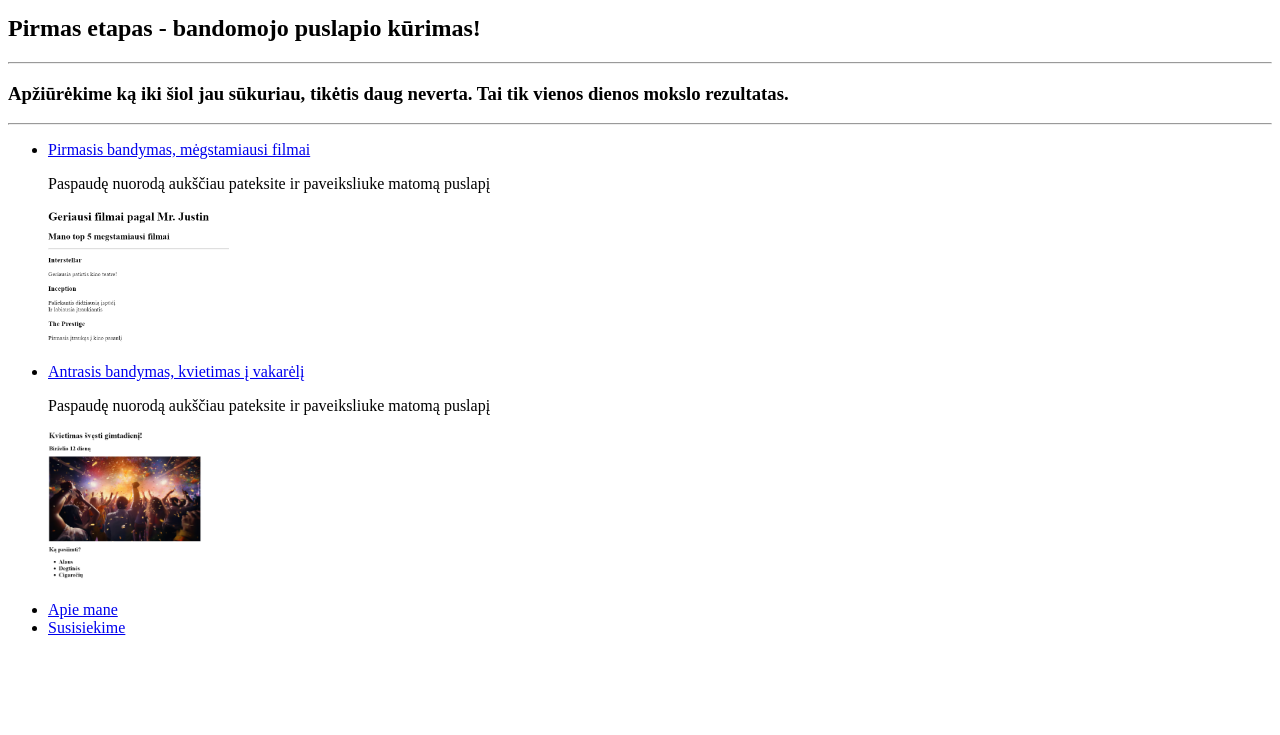
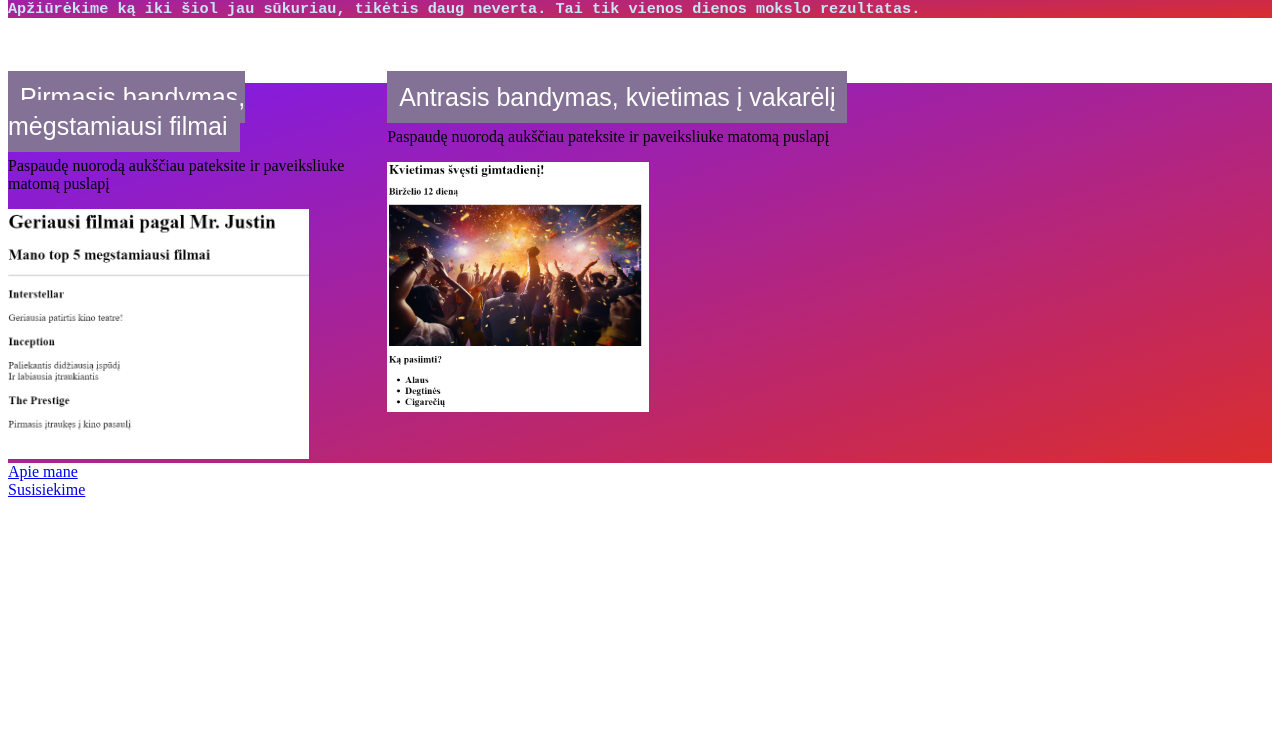
Before and after one commit to JustinasPakalnis/4.3-HTML-Porfolio-Project, a website: page index.html in a window 1280 px wide. Shown: the part 65-800 px from the top of the page. Drawn offline with Linux system fonts and the light colour scheme.

Commit message:
css update

```diff
--- a/index.html
+++ b/index.html
@@ -1,18 +1,3 @@
-<!-- TODO 1: Create the HTML Boilerplate -->
-
-<!-- TODO 2: Add Your previous projects' HTML into the public folder -->
-
-<!-- TODO 3: Take screenshots of your project previews and add the images to the images folder -->
-
-<!-- TODO 4: Add titles/subtitles etc. -->
-
-<!-- TODO 5: Add a link to the project pages -->
-
-<!-- TODO 6: Add images to show the project previews
-HINT for TODO 6: You can use the height attribute set to 200 to make the image smaller:
-https://developer.mozilla.org/en-US/docs/Web/HTML/Element/img#attr-height -->
-
-<!-- TODO 7: Add the Contact Me and About Me page links -->
  <!DOCTYPE html>
  <html lang="en">
  <head>
@@ -21,28 +6,108 @@ https://developer.mozilla.org/en-US/docs/Web/HTML/Element/img#attr-height -->
     <title>Justino puslapis</title>
  </head>
  <body>
-<h1>Laikas tapti programuotoju</h1>
-<h2>Pirmas etapas - bandomojo puslapio kūrimas!</h2>
-<hr>
+    <main>
+    <div style ="
+    background-image: linear-gradient(to bottom right, rgb(125, 26, 238), rgb(218, 45, 45)); font-family: Monospace;
+    color: rgb(200, 229, 247);">
+        <h1>Laikas tapti programuotoju!</h1>
         <h3>Apžiūrėkime ką iki šiol jau sūkuriau, tikėtis daug neverta. Tai tik vienos dienos mokslo rezultatas. </h3>
-<hr>
-<ul>
-    <li>
-        <a href="./public/movie-ranking.html">Pirmasis bandymas, mėgstamiausi filmai</a>
-    </li>
+        </div>
+        <div style ="
+        display: inline-block;
+        width: 100%;
+        background-image: linear-gradient(to bottom right, rgb(125, 26, 238), rgb(218, 45, 45));
+        margin-top: 50px;">
+        <div style="
+        width: 30%;
+        float: left; ">
+                    <a  style = "
+                    font-family: Arial, Helvetica, sans-serif;
+                    background-color: rgb(132, 114, 150) ;
+                    border-style: solid;
+                    border-width: 12px;
+                    border-color:rgb(132, 114, 150);
+                    font-size: 25px;color: white;
+                    text-decoration: none"  href="./public/movie-ranking.html">Pirmasis bandymas, mėgstamiausi filmai</a>
                     <p>Paspaudę nuorodą aukščiau pateksite ir paveiksliuke matomą puslapį</p>
                     <a href="./public/movie-ranking.html">
-    <img src="./assets/images/Filmai.png" height="150">
+                    <img src="./assets/images/Filmai.png" height="250">
                     </a>
-<li>
-    <a href="./public/birthday-invite.html">Antrasis bandymas, kvietimas į vakarėlį</a>
-</li>
+        </div><div>
+
+                    <a style = "
+                    font-family: Arial, Helvetica, sans-serif;
+                    background-color: rgb(132, 114, 150) ;
+                    border-style: solid;
+                    border-width: 12px;
+                    border-color:rgb(132, 114, 150);
+                    font-size: 25px;color: white;text-decoration: none" href="./public/birthday-invite.html">Antrasis bandymas, kvietimas į vakarėlį</a>
                             <p>Paspaudę nuorodą aukščiau pateksite ir paveiksliuke matomą puslapį</p>
                             <a href="./public/birthday-invite.html">
-    <img src="./assets/images/Kvietimas.png" height="150">
+                            <img src="./assets/images/Kvietimas.png" height="250">
                             </a>
-</ul>
-<ul><li><a href="./public/about.html">Apie mane</a></li><li><a href="./public/contact.html"> Susisiekime</a></ul></li>
+                </div></div>
 
+<a href="./public/about.html">Apie mane</a><br><a href="./public/contact.html"> Susisiekime</a>
+</main>
  </body>
  </html>
+
+
+
+
+ <!--
+
+<body style="background-color: rgb(112, 202, 112);">
+    <main style="background-color: whitesmoke; width: 50%;margin-top: 150px;margin-left: 25%;>
+template:
+MATAVIMO vienetai:
+ -absoliutinis skaitines reiksmes: mm, cm, px, rem
+ -reliatyvios skaitines reiksmes: %, vem
+
+stiliaus-savybes-pavadinimas: jos reiksme;
+style ="background-color: rgb(106, 114, 182);" ||fono spalva
+color: black; ||teksto spalva
+font-size: 8px; ||srifto dydis
+font-size: 8%; ||srifto dydis
+font-size: 8rem; ||srifto dydis
+font-weight: normal arba fold;
+font-style: normal arba italic; ??
+text-style: normal arba italic; ??
+font-family: arial; sriftas
+text-decoration: none;
+text-decoration: underline;
+text-transform: lowercase uppercase ir capitalize; capitalize kiekvieno zodzio pirma padaro didziaja
+
+
+width: 100%; gali buto auto
+height: 100%; procentais neveiks
+
+
+margin: 0; atstumas iki aplinkinio elemento
+margin: 20px; atstumas iki aplinkinio elemento
+margin-top: 20px; atstumas iki aplinkinio elemento
+margin-left: 20px; top left right bottom
+
+padding:0; elemento issiputimas savyje nuo savo turinio iki elemento krastu
+
+border-width: 1px;
+border-style: solid;
+border-style: dotten;
+border-style: dashed;
+border-color: red;
+border: 1px solid red;
+
+border-radius: 0; kampu uzapvalinimas
+border-radius: 20%; kampu uzapvalinimas kiausinis
+border-radius: 10px; kampu uzapvalinimas stadionas
+
+display: none; yra reikalu? elementas visiskai nematomas
+display: block; blokinis vertikalus deliojimas
+display: inline; elgiasi kaip tekstas. nereaguoja i height ir width
+display: inline-block; bloko ir inline miksas !!!!!!!!!!!!!!!!!!!!!!!!!!!!!!!!!!!!!!!!!!
+
+float: left;    priverstinis elemento stumimas pasirinka kryptimi iki artimiausio iki elemento
+float: right;
+
+-->
```
Also changed, not shown: package.json (added, +17 -0 lines), solution.html (deleted, +0 -22 lines), 2 other files. Lines whose indentation alone changed are shown as unchanged.
